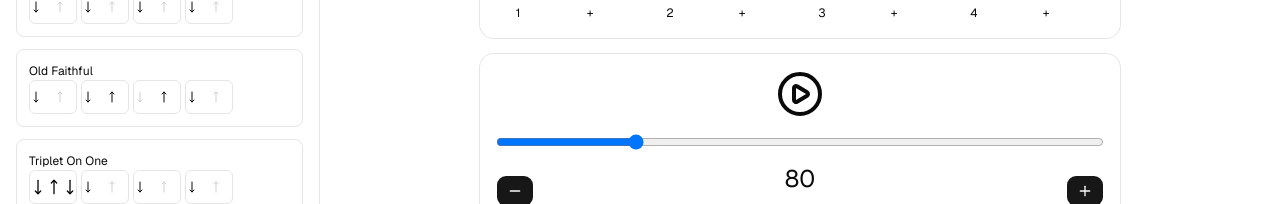
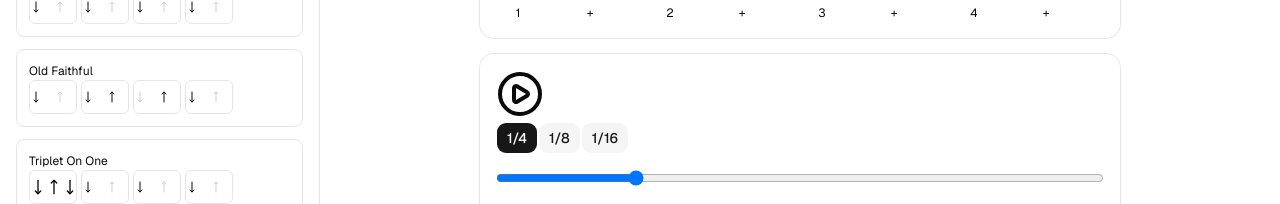
Before and after one commit to SloanWan/guitar-pal, a Next.js app: page /strum in a window 1280 px wide. Shown: the part 257-461 px from the top of the page. Built offline with nearby package versions, Linux system fonts and the light colour scheme; no server answers.

Commit message:
feat: add tickMode controls and pattern selection with audio stop

```diff
--- a/src/app/(main)/strum/page.tsx
+++ b/src/app/(main)/strum/page.tsx
@@ -2,7 +2,7 @@
 
 import StepGrid from "@/components/strum/StepGrid";
 import StepGridCard from "@/components/strum/StepGridCard";
-import { PRESET_STRUM_PATTERNS } from "@/lib/strumPatterns";
+import { PRESET_STRUM_PATTERNS, TickMode, StrumPattern } from "@/lib/strumPatterns";
 
 import { useState } from "react";
 
@@ -17,10 +17,12 @@ const MAX_BPM = 220;
 export default function StrumPage() {
 	const [selectedPattern, setSelectedPattern] = useState(PRESET_STRUM_PATTERNS[0]);
 	const [bpm, setBpm] = useState(80);
+	const [tickMode, setTickMode] = useState<TickMode>("quarter");
 
 	const { isPlaying, start, stop, currBeat, currCell } = useAudioEngine(
 		selectedPattern.beats,
 		bpm,
+		tickMode,
 	);
 
 	function handleHitPlayAndPause() {
@@ -29,6 +31,11 @@ export default function StrumPage() {
 		} else {
 			start();
 		}
+	}
+
+	function handleSelectPattern(pattern: StrumPattern) {
+		stop();
+		setSelectedPattern(pattern);
 	}
 
 	return (
@@ -41,7 +48,7 @@ export default function StrumPage() {
 						return (
 							<div
 								key={patternIdx}
-								onClick={() => setSelectedPattern(pattern)}
+								onClick={() => handleSelectPattern(pattern)}
 								className={`${selectedPattern.id === pattern.id ? "bg-amber-100" : ""} cursor-pointer border rounded-md p-3 hover:bg-amber-100/50 transition-all duration-300`}
 							>
 								<div className="capitalize text-[12px]">{pattern.name}</div>
@@ -71,9 +78,39 @@ export default function StrumPage() {
 				{/* Controls Section */}
 				<div className="w-160">
 					<Card>
-						<CardHeader className="flex justify-center">
-							<CardAction onClick={handleHitPlayAndPause} className="">
+						<CardHeader className="w-full flex flex-col items-center">
+							<CardAction onClick={handleHitPlayAndPause} className="w-full">
 								{isPlaying ? <CirclePause size={48} /> : <CirclePlay size={48} />}
+							</CardAction>
+							<CardAction>
+								<Button
+									onClick={() => {
+										setTickMode("quarter");
+									}}
+									variant={`${tickMode === "quarter" ? "default" : "secondary"}`}
+									className="cursor-pointer"
+								>
+									1/4
+								</Button>
+								<Button
+									onClick={() => {
+										setTickMode("eighth");
+									}}
+									variant={`${tickMode === "eighth" ? "default" : "secondary"}`}
+									className="cursor-pointer"
+								>
+									1/8
+								</Button>
+								<Button
+									onClick={() => {
+										setTickMode("sixteenth");
+									}}
+									variant={`${tickMode === "sixteenth" ? "default" : "secondary"}`}
+									className="cursor-pointer"
+								>
+									1/16
+								</Button>
+								{/* <Button>1/3</Button> */}
 							</CardAction>
 						</CardHeader>
 						<CardContent className="flex flex-col items-center gap-3">
--- /dev/null
+++ b/src/components/strum/PlayControls.tsx
@@ -0,0 +1,59 @@
+import { StrumPattern } from "@/lib/strumPatterns";
+
+import { useState } from "react";
+
+import { Card, CardHeader, CardTitle, CardContent } from "../ui/card";
+import { Button } from "../ui/button";
+import { Plus, Minus } from "lucide-react";
+
+const MIN_BPM = 40;
+const MAX_BPM = 220;
+
+export default function PlayControls({ pattern }: { pattern: StrumPattern }) {
+	const [bpm, setBpm] = useState(80);
+	return (
+		<Card>
+			<CardHeader>
+				<CardTitle>Play Controls</CardTitle>
+			</CardHeader>
+			<CardContent>
+				{/* BPM Slider */}
+				<input
+					type="range"
+					min={MIN_BPM}
+					max={MAX_BPM}
+					value={bpm}
+					onChange={(e) => setBpm(Number(e.target.value))}
+				/>
+				{/* add/reduce buttons */}
+				<div>
+					<Button
+						onClick={() => {
+							if (bpm - 10 >= MIN_BPM) {
+								setBpm(bpm - 10);
+							} else {
+								setBpm(MIN_BPM);
+							}
+						}}
+					>
+						<Minus />
+					</Button>
+					<span>Curr bpm: {bpm}</span>
+					<Button
+						onClick={() => {
+							if (bpm + 10 <= MAX_BPM) {
+								setBpm(bpm + 10);
+							} else {
+								setBpm(MAX_BPM);
+							}
+						}}
+					>
+						<Plus />
+					</Button>
+				</div>
+				{/* tap tempo */}
+				<Button>Tap Tempooo</Button>
+			</CardContent>
+		</Card>
+	);
+}
--- a/src/components/strum/useAudioEngine.ts
+++ b/src/components/strum/useAudioEngine.ts
@@ -1,8 +1,9 @@
 import { Beat } from "@/lib/strumPatterns";
 
 import { useRef, useEffect, useState } from "react";
+import { TickMode } from "@/lib/strumPatterns";
 
-export function useAudioEngine(beats: Beat[], bpm: number) {
+export function useAudioEngine(beats: Beat[], bpm: number, tickMode: TickMode) {
 	const audioCtxRef = useRef<AudioContext | null>(null);
 	const schedulerRef = useRef<number | null>(null);
 	const [isPlaying, setIsPlaying] = useState(false);
@@ -12,6 +13,15 @@ export function useAudioEngine(beats: Beat[], bpm: number) {
 	const currBeatIdxref = useRef(0);
 	const currCellIdxRef = useRef(0);
 	const nextCellTimeRef = useRef(0);
+	const bpmRef = useRef(bpm);
+	const tickModeRef = useRef(tickMode);
+
+	useEffect(() => {
+		bpmRef.current = bpm;
+	}, [bpm]);
+	useEffect(() => {
+		tickModeRef.current = tickMode;
+	}, [tickMode]);
 
 	function start() {
 		if (!audioCtxRef.current) {
@@ -38,13 +48,22 @@ export function useAudioEngine(beats: Beat[], bpm: number) {
 
 	function scheduler() {
 		const ctx = audioCtxRef.current!;
-		const secondsPerBeat = 60 / bpm;
+		const secondsPerBeat = 60 / bpmRef.current;
 
 		while (nextCellTimeRef.current < ctx.currentTime + 0.1) {
 			const beat = beats[currBeatIdxref.current];
+			// const paddedLength = beat.length === 3 ? 3 : 4;
 			const secondsPerCell = secondsPerBeat / beat.length;
 
-			playTick(nextCellTimeRef.current);
+			const shouldNotTick =
+				(tickModeRef.current === "quarter" && currCellIdxRef.current != 0) ||
+				(tickModeRef.current === "eighth" &&
+					beat.length === 4 &&
+					(currCellIdxRef.current === 1 || currCellIdxRef.current === 3));
+
+			if (!shouldNotTick) {
+				playTick(nextCellTimeRef.current);
+			}
 			setCurrBeat(currBeatIdxref.current);
 			setCurrCell(currCellIdxRef.current);
 
--- a/src/lib/strumPatterns.ts
+++ b/src/lib/strumPatterns.ts
@@ -1,6 +1,8 @@
 export type StepValue = "D" | "U" | "X" | "" | "DG" | "UG" | "D3" | "U3";
 
 export type Beat = StepValue[]; // length = 1|2|3|4
+
+export type TickMode = "quarter" | "eighth" | "sixteenth";
 
 export interface StrumPattern {
 	id: string;
```
